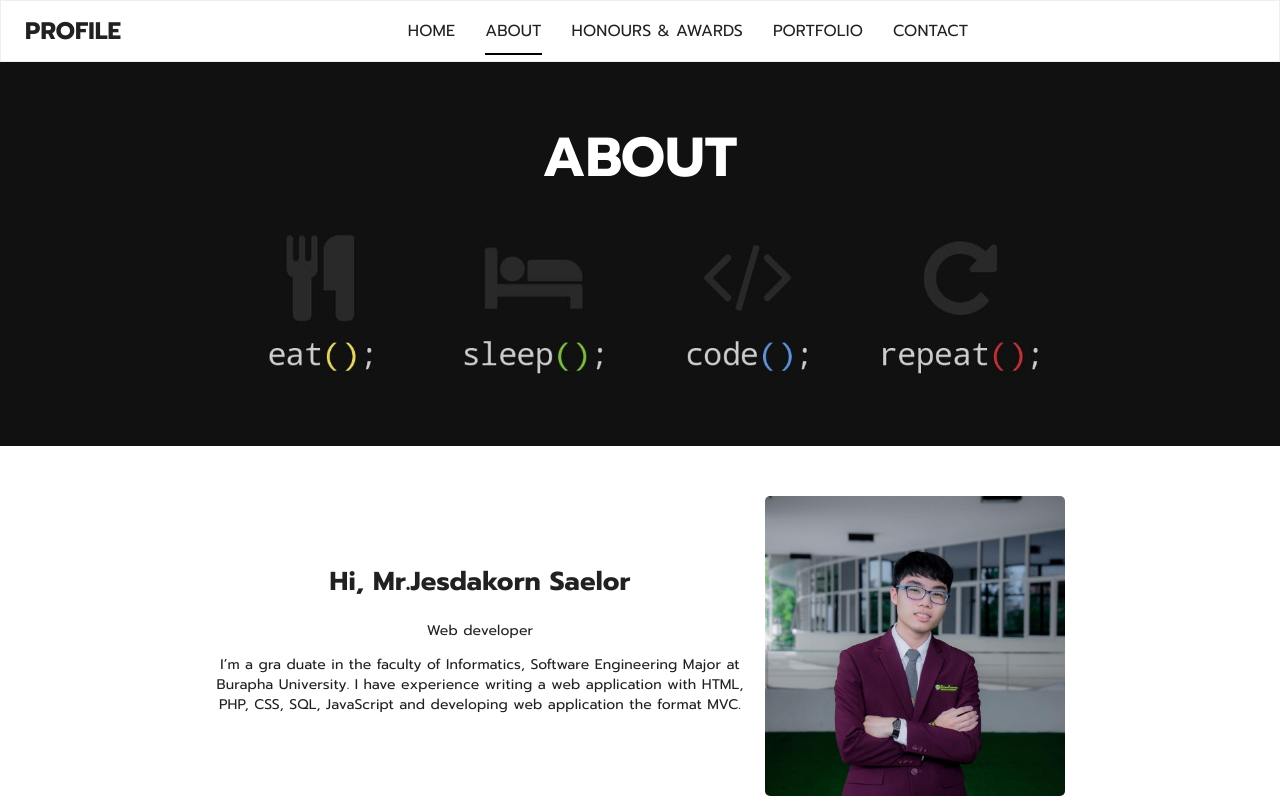
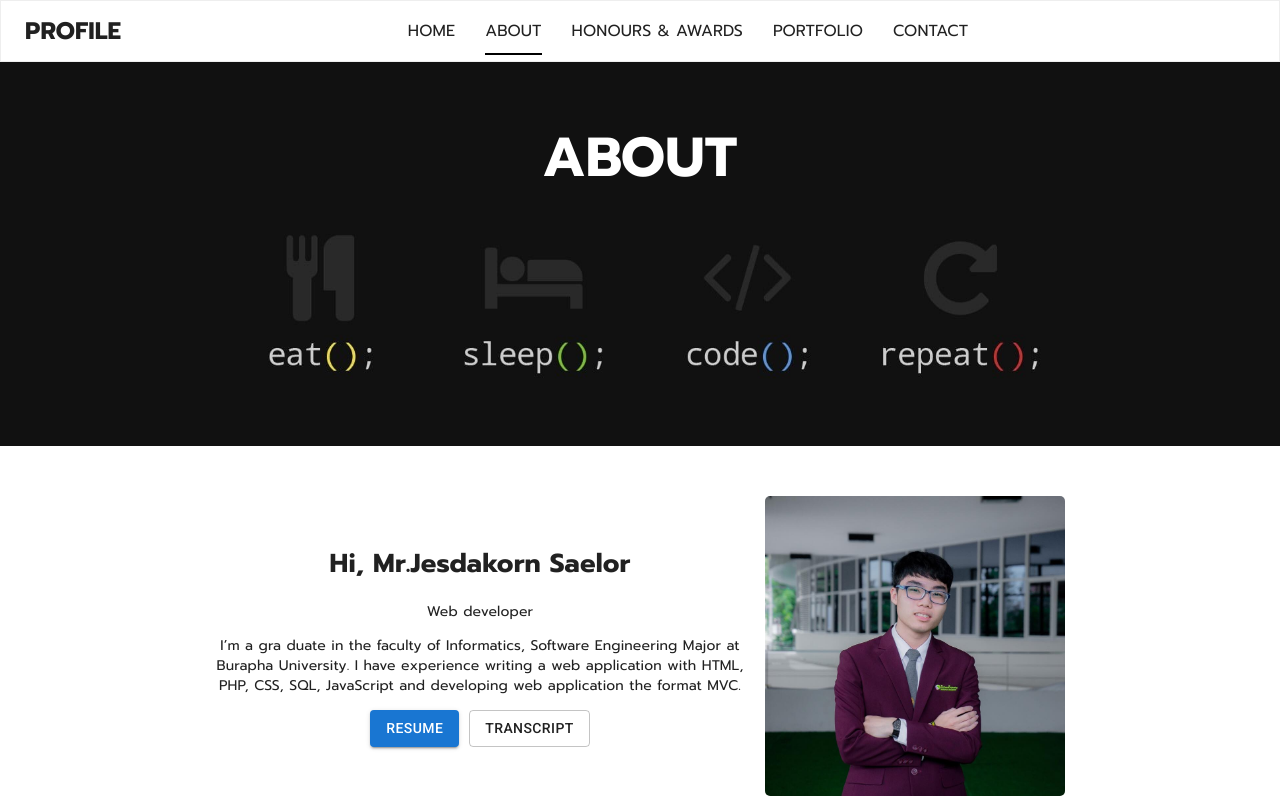
Before and after one commit to Jesdakorns/storytelling, a Next.js app: page /about in a window 1280 px wide. Shown: the top 800 px of the page. Built offline with nearby package versions, Linux system fonts and the light colour scheme.

Commit message:
first commit

```diff
--- a/components/Navbar.tsx
+++ b/components/Navbar.tsx
@@ -95,7 +95,7 @@ const useStyles = makeStyles({
                     }
                 },
 
-                ['@media (max-width: 970px)  and (orientation: portrait)']: {
+                ['@media (max-width: 970px)']: {
                     background: color.white,
                     zIndex: '999',
                     position: "fixed",
--- a/pages/_app.js
+++ b/pages/_app.js
@@ -103,6 +103,9 @@ function MyApp(props) {
             * {
                box-sizing: border-box;
             }
+            a{
+                text-decoration:none;
+            }
             @keyframes animate1 {
                 0%{
                     transform: translateX(100%)
--- a/pages/about.tsx
+++ b/pages/about.tsx
@@ -2,7 +2,7 @@ import React, { useEffect, useRef, useState } from 'react'
 import { makeStyles } from "@material-ui/core/styles";
 import Navbar from '../components/Navbar';
 import ImageContent from '../components/ImageContent';
-import { Container } from '@material-ui/core';
+import { Button, Container } from '@material-ui/core';
 import Footer from '../components/Footer';
 import color from '../src/color';
 import LanguageIcon from '../components/LanguageIcon';
@@ -21,7 +21,7 @@ const useStyles = makeStyles({
             alignItems: 'center',
             justifyContent: 'center',
             padding: '50px 0',
-            ['@media (max-width: 700px)  and (orientation: portrait)']: {
+            ['@media (max-width: 970px) ']: {
                 padding: '40px 0',
                 flexDirection: 'column',
                 height: 'auto',
@@ -34,7 +34,7 @@ const useStyles = makeStyles({
             justifyContent: 'center',
             padding: '50px 0',
             flexDirection: 'column',
-            ['@media (max-width: 700px)  and (orientation: portrait)']: {
+            ['@media (max-width: 970px) ']: {
                 padding: '40px 0',
                 flexDirection: 'column',
                 height: 'auto',
@@ -59,7 +59,7 @@ const useStyles = makeStyles({
             textAlign: 'center',
             paddingRight: '20px',
             // opacity: 0,
-            ['@media (max-width: 700px)  and (orientation: portrait)']: {
+            ['@media (max-width: 970px) ']: {
                 width: '100%',
                 padding: '10px',
             },
@@ -93,7 +93,10 @@ const useStyles = makeStyles({
         },
         '& .bootstrap': {
             color: '#6423fc'
-        }
+        },'& .resume-m':{
+            marginRight: '10px'
+        },
+
     }
 });
 
@@ -193,6 +196,8 @@ export default function about() {
                             <h3 className="title">Hi, Mr.Jesdakorn Saelor</h3>
                             <p>Web developer</p>
                             <p>  I’m a gra duate in the faculty of Informatics, Software Engineering Major at Burapha University. I have experience writing a web application with HTML, PHP, CSS, SQL, JavaScript and developing web application the format MVC.</p>
+                            <a href="/file/Resume_Jesdakorn_Saelor.pdf" download ><Button className="resume-m" variant="contained" color="primary">Resume</Button></a>
+                            <a href="/file/Transcript_Jesdakorn_Saelor.pdf" download><Button variant="outlined">Transcript</Button></a>
                         </div>
                         <div >
                             <div ref={boxRight} className="image-profile" style={{ backgroundImage: `url('/image/profile.jpg')` }}></div>
@@ -224,7 +229,7 @@ export default function about() {
                             {
                                 Education.map((value, index) => {
                                     return (
-                                        <div className="item-timeline">
+                                        <div className="item-timeline" key={index}>
                                             <h2>{value.title}<br />{value.time}</h2>
                                             <p>{value.content}</p>
                                         </div>
--- a/src/theme.js
+++ b/src/theme.js
@@ -5,7 +5,7 @@ import { createMuiTheme } from '@material-ui/core/styles';
 const theme = createMuiTheme({
   palette: {
     primary: {
-      main: '#ffffff',
+      main: '#1976d2',
     },
     secondary: {
       main: '#ff0000',
```
Also changed, not shown: 2 other files (tests, documents, lock files or other folders).
